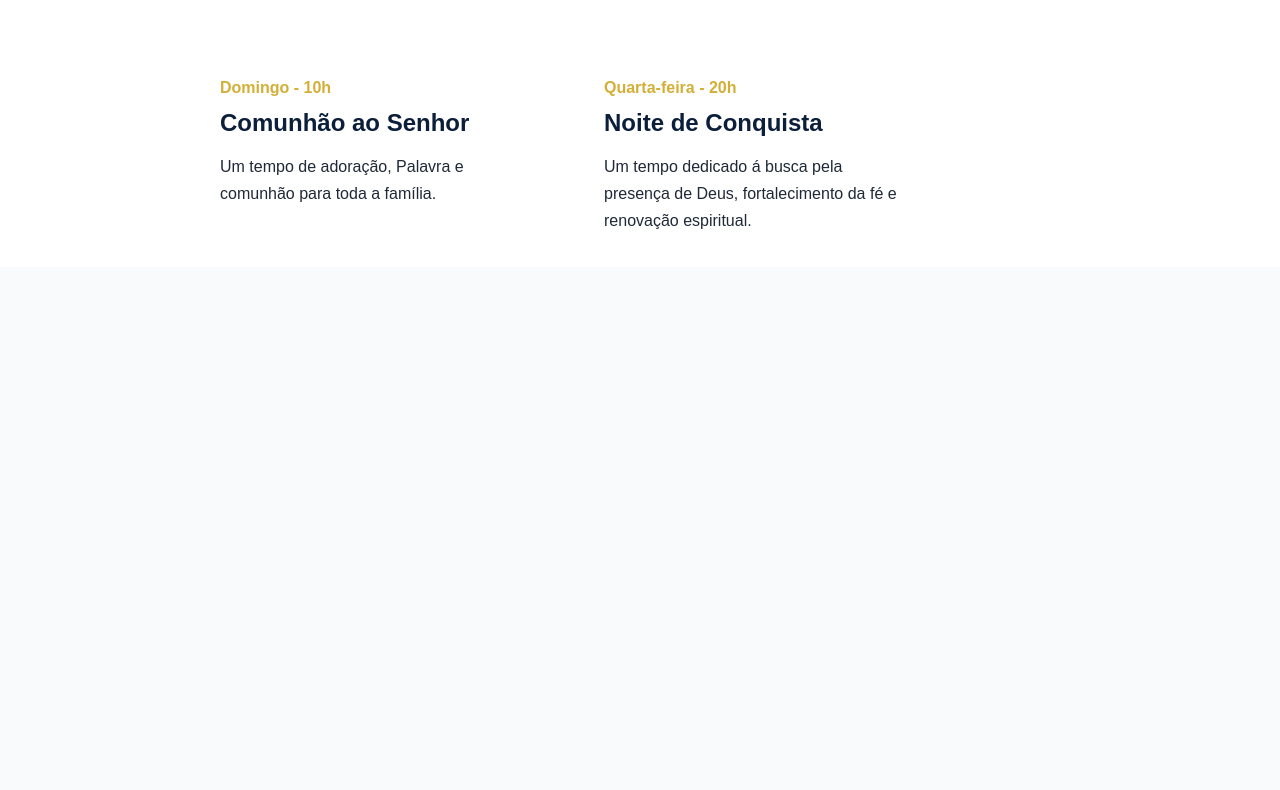
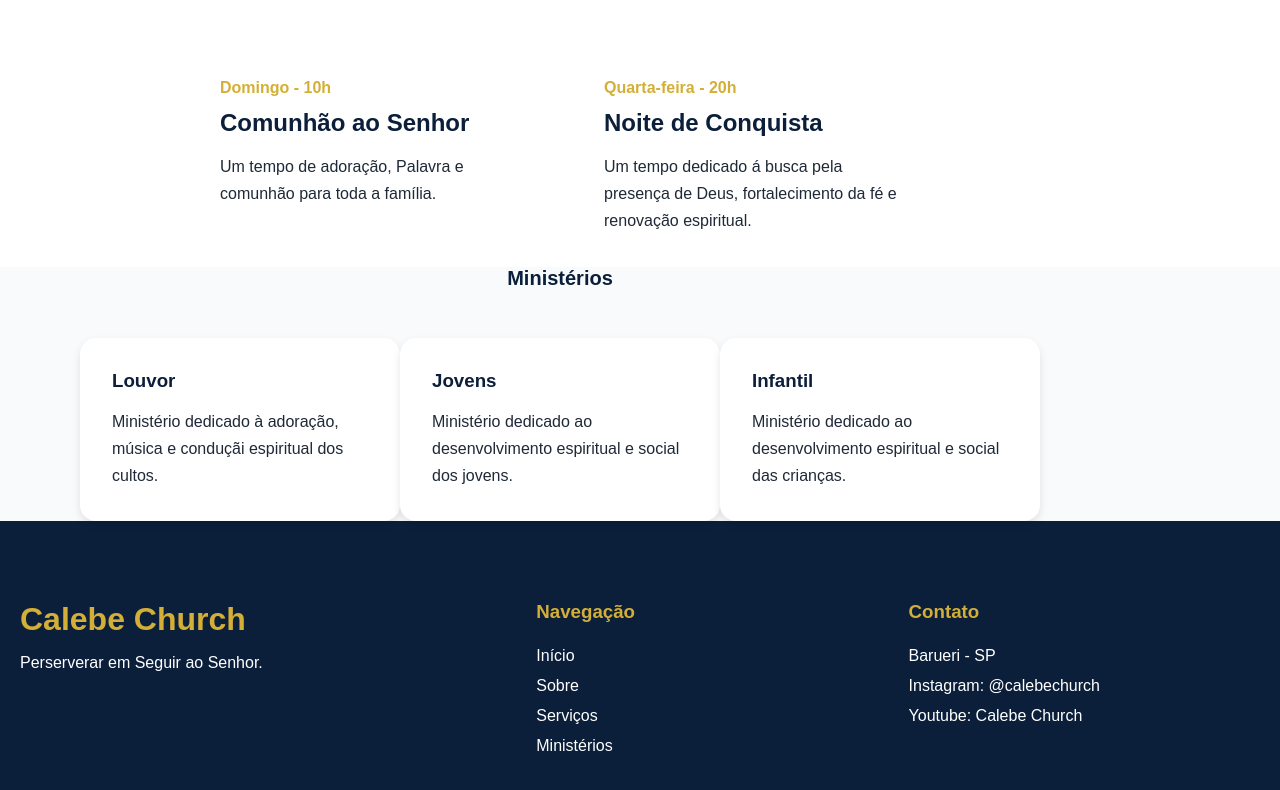
Before and after one commit to Feedelfino/calebe-church, a React (Vite) app in the folder frontend/: page / in a window 1280 px wide. Shown: the part 860-1650 px from the top of the page. Before the commit the page ends 1127 px from the top, so only its background shows below. Built offline with nearby package versions, Linux system fonts and the light colour scheme.

Commit message:
feat: finaliza estrutura desktop da home institucional

```diff
--- /dev/null
+++ b/frontend/src/components/layout/Footer.tsx
@@ -0,0 +1,36 @@
+import "../../styles/footer.css"
+
+function Footer() {
+    return (
+        <footer className="footer">
+            <div className="container footer-container">
+                <div className="footer-brand">
+                    <h2>Calebe Church</h2>
+
+                    <p>Perserverar em Seguir ao Senhor.</p>
+                </div>
+
+                <div className="footer-links">
+                    <h3>Navegação</h3>
+
+                    <a href="#">Início</a>
+                    <a href="#">Sobre</a>
+                    <a href="#">Serviços</a>
+                    <a href="#">Ministérios</a>
+                </div>
+
+                <div className="footer-contact">
+                    <h3>Contato</h3>
+
+                    <p>Barueri - SP</p>
+
+                    <p>Instagram: @calebechurch</p>
+
+                    <p>Youtube: Calebe Church</p>
+                </div>
+            </div>
+        </footer>
+    )
+}
+
+export default Footer
--- /dev/null
+++ b/frontend/src/components/sections/MinistriesSection.tsx
@@ -0,0 +1,34 @@
+import "../../styles/ministries-section.css"
+
+function MinistriesSection() {
+    return (
+        <section className="ministries-section">
+            <div className="container ministries-container">
+                <h2>Ministérios</h2>
+
+                <div className="ministries-grid">
+                    <article className="ministry-card">
+                        <h3>Louvor</h3>
+
+                        <p>Ministério dedicado à adoração, música e conduçãi espiritual
+                            dos cultos.</p>
+                    </article>
+
+                    <article className="ministry-card">
+                        <h3>Jovens</h3>
+
+                        <p>Ministério dedicado ao desenvolvimento espiritual e social dos jovens.</p>
+                    </article>
+
+                    <article className="ministry-card">
+                        <h3>Infantil</h3>
+
+                        <p>Ministério dedicado ao desenvolvimento espiritual e social das crianças.</p>
+                    </article>
+                </div>
+            </div>
+        </section>
+    )
+}
+
+export default MinistriesSection
--- a/frontend/src/index.css
+++ b/frontend/src/index.css
@@ -38,7 +38,10 @@ button {
 
 .container {
   width: 100%;
+
   max-width: var(--container-width);
 
   margin: 0auto;
+
+  padding: 0 20px;
 }
--- a/frontend/src/pages/HomePage.tsx
+++ b/frontend/src/pages/HomePage.tsx
@@ -2,6 +2,8 @@ import Navbar from "../components/layout/Navbar"
 import HeroSection from "../components/sections/HeroSection"
 import AboutSection from "../components/sections/AboutSection"
 import ServicesSection from "../components/sections/ServicesSection"
+import MinistriesSection from "../components/sections/MinistriesSection"
+import Footer from "../components/layout/Footer"
 
 function HomePage() {
     return (
@@ -9,7 +11,9 @@ function HomePage() {
             <Navbar />
             <HeroSection />
             <AboutSection />
-        <ServicesSection />
+            <ServicesSection />
+            <MinistriesSection />
+            <Footer />
         </>
     )
 }
--- /dev/null
+++ b/frontend/src/styles/footer.css
@@ -0,0 +1,62 @@
+.footer {
+    padding: 80px 0;
+
+    background-color: var(--color-primary);
+
+    color: var(--color-white);
+}
+
+.footer-container {
+    display: flex;
+
+    justify-content: space-between;
+
+    gap: 48px;
+
+    flex-wrap: wrap;
+}
+
+.footer-brand h2 {
+    margin-bottom: 16px;
+
+    color: var(--color-secondary);
+
+    font-size: 2rem;
+}
+
+.footer-brand p {
+    color: var(--color-white);
+}
+
+.footer-links,
+.footer-contact {
+    display: flex;
+
+    flex-direction: column;
+
+    gap: 12px;
+}
+
+.footer-links h3,
+.footer-contact h3 {
+    margin-bottom: 12px;
+
+    color: var(--color-secondary);
+
+}
+
+.footer-links a {
+    color: var(--color-white);
+
+    text-decoration: none;
+
+    transition: color 0.3s;
+}
+
+.footer-links a:hover {
+    color: var(--color-secondary);
+}
+
+.footer-contact p {
+    color: var(--color-white);
+}
--- /dev/null
+++ b/frontend/src/styles/ministries-section.css
@@ -0,0 +1,51 @@
+.ministries-section {
+    padding: var(--section-pading);
+
+    background-color: var(--color-background);
+}
+
+.ministries-container {
+    text-align: center;
+
+}
+
+.ministries-container h2 {
+    font-size: 1.25rem;
+
+    margin-bottom: 48px;
+
+    color: var(--color-primary);
+}
+
+.ministries-grid {
+    display: flex;
+
+    justify-content: center;
+
+    flex-wrap: wrap;
+}
+
+.ministry-card {
+    width: 100%;
+    max-width: 320px;
+
+    padding: 32px;
+
+    border-radius: 16px;
+    background-color: var(--color-white);
+    box-shadow: 0px 4px 8px rgba(0, 0, 0, 0.1);
+    text-align: left;
+}
+
+.ministry-card h3 {
+    margin-bottom: 16px;
+
+    color: var(--color-primary);
+
+    font-family: 1.5rem;
+}
+
+.ministry-card p {
+    color: var(--color-text);
+    line-height: 1.7;
+}
```
Also changed, not shown: 2 other files (tests, documents, lock files or other folders).
